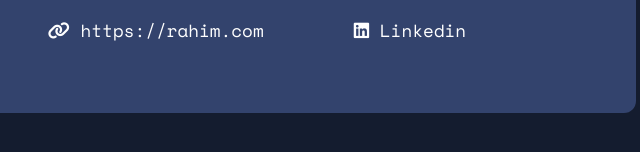
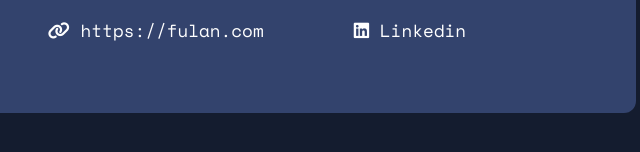
Before and after one commit to RobiulHassan0/profile-dashoboard-with-sass, a plain HTML site: page index.html in a window 1280 px wide. Shown: the part 904-1056 px from the top of the page, 416-1056 px from the left. Drawn offline with nearby package versions, Linux system fonts and the light colour scheme.

Commit message:
Update index.html

```diff
--- a/index.html
+++ b/index.html
@@ -50,7 +50,7 @@
                             <p style="margin-left: 0;">
                                 <i class="fas fa-map-marker-alt"></i> Dhaka, BD
                             </p>
-                            <p><i class="fa-solid fa-link"></i> <a href="">https://rahim.com</a></p>
+                            <p><i class="fa-solid fa-link"></i> <a href="">https://fulan.com</a></p>
                         </div>
                         <div class="social-links">
                             <p><i class="fa-brands fa-twitter"></i> <a href="">Twitter</a></p>
```
